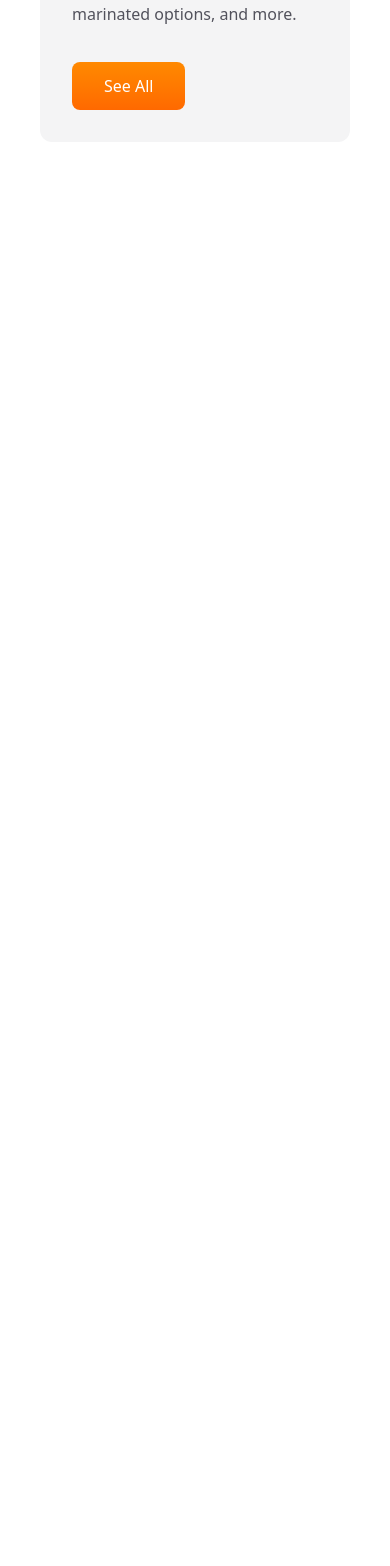
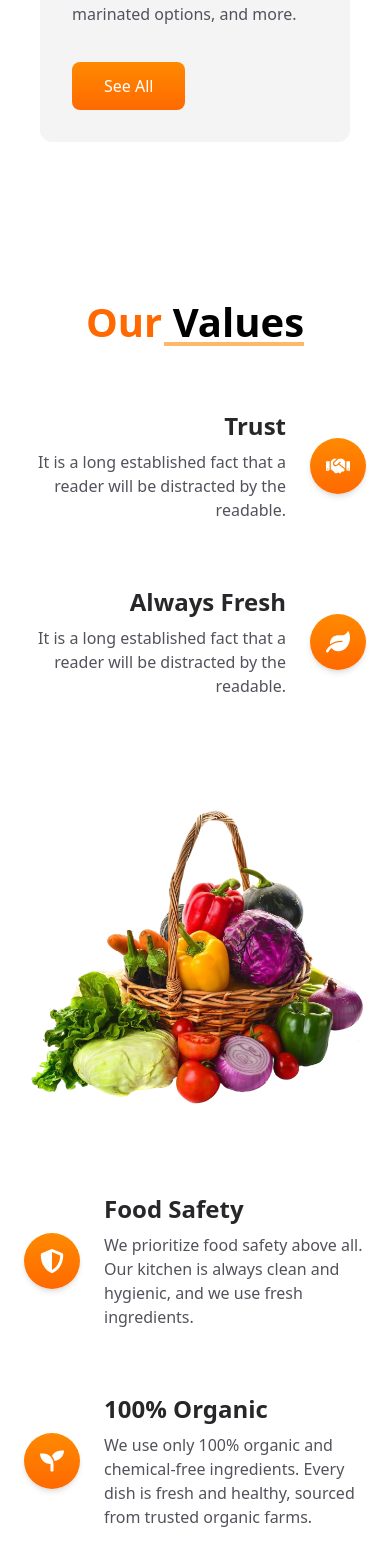
Before and after one commit to abx15/quickbite, a React (Vite) app: page / in a window 390 px wide. Shown: the part 2710-4276 px from the top of the page. Before the commit the page ends 2932 px from the top, so only its background shows below. Built offline with nearby package versions, Linux system fonts and the light colour scheme.

Commit message:
Updated Values section layout and responsiveness

```diff
--- a/src/components/Category/Category.jsx
+++ b/src/components/Category/Category.jsx
@@ -10,7 +10,7 @@ const Category = () => {
 
     const renderCards = category.map(card => {
         return (
-            <div className='flex-1 basis-[300px]'>
+            <div className='flex-1 basis-[300px]' key={card.id}>
                 <div className='w-full min-h-[30vh] relative -md-10'>
                     <img className='absolute bottom-0' src={card.image} alt="" />
                 </div>
--- a/src/components/Home/Home.jsx
+++ b/src/components/Home/Home.jsx
@@ -2,6 +2,7 @@ import React from 'react'
 import Navbar from '../Navbar/Navbar'
 import Hero from '../Hero/Hero'
 import Category from '../Category/Category'
+import Values from '../Values/Values'
 
 const Home = () => {
   return (
@@ -10,6 +11,7 @@ const Home = () => {
         <Navbar/>
         <Hero/>
         <Category/>
+        <Values/>
 
     </div>
   )
--- /dev/null
+++ b/src/components/Values/Values.jsx
@@ -0,0 +1,95 @@
+import React from 'react'
+import Heading from '../Heading/Heading'
+import { FaHandshake, FaLeaf, FaSeedling, FaShieldAlt } from "react-icons/fa";
+import BasketImage from '../../assets/basket-full-vegetables.png'
+
+const value = [
+    {
+        id: 1,
+        title: 'Trust',
+        para: 'It is a long established fact that a reader will be distracted by the readable.',
+        icon: <FaHandshake />
+    },
+    {
+        id: 2,
+        title: 'Always Fresh',
+        para: 'It is a long established fact that a reader will be distracted by the readable.',
+        icon: <FaLeaf />
+    },
+    {
+        id: 3,
+        title: 'Food Safety',
+        para: 'We prioritize food safety above all. Our kitchen is always clean and hygienic, and we use fresh ingredients.',
+        icon: <FaShieldAlt />
+    },
+    {
+        id: 4,
+        title: '100% Organic',
+        para: 'We use only 100% organic and chemical-free ingredients. Every dish is fresh and healthy, sourced from trusted organic farms.',
+        icon: <FaSeedling />
+    },
+];
+
+const Values = () => {
+
+    const leftValues = value.slice(0, 2).map(item => (
+        <div key={item.id} className='flex flex-row-reverse items-center gap-6'>
+            <div>
+                <span className='flex justify-center items-center text-white text-2xl bg-gradient-to-b from-orange-400 to-orange-500 w-14 h-14 rounded-full shadow-md'>
+                    {item.icon}
+                </span>
+            </div>
+            <div className='text-right'>
+                <h3 className='text-zinc-800 text-2xl font-bold'>{item.title}</h3>
+                <p className='text-zinc-600 text-base mt-2'>{item.para}</p>
+            </div>
+        </div>
+    ));
+
+    const rightValues = value.slice(2).map(item => (
+        <div key={item.id} className='flex items-center gap-6'>
+            <div>
+                <span className='flex justify-center items-center text-white text-2xl bg-gradient-to-b from-orange-400 to-orange-500 w-14 h-14 rounded-full shadow-md'>
+                    {item.icon}
+                </span>
+            </div>
+            <div className='text-left'>
+                <h3 className='text-zinc-800 text-2xl font-bold'>{item.title}</h3>
+                <p className='text-zinc-600 text-base mt-2'>{item.para}</p>
+            </div>
+        </div>
+    ));
+
+    return (
+        <section className='py-20'>
+            <div className='max-w-[1400px] mx-auto px-6'>
+                <Heading highlight="Our" heading="Values" />
+
+                {/* Layout */}
+                <div className='flex flex-wrap justify-center items-center gap-16 mt-16'>
+
+                    {/* Left Side */}
+                    <div className='flex flex-col justify-between gap-16 w-full md:w-[30%]'>
+                        {leftValues}
+                    </div>
+
+                    {/* Center Image */}
+                    <div className='w-full md:w-[30%] flex justify-center'>
+                        <img
+                            className='w-[350px] max-w-full mx-auto'
+                            src={BasketImage}
+                            alt="Basket of vegetables"
+                        />
+                    </div>
+
+                    {/* Right Side */}
+                    <div className='flex flex-col justify-between gap-16 w-full md:w-[30%]'>
+                        {rightValues}
+                    </div>
+                </div>
+            </div>
+        </section>
+    )
+}
+
+export default Values
--- a/src/index.css
+++ b/src/index.css
@@ -1 +1,5 @@
 @import "tailwindcss";
+
+/* *{
+    border:1px solid red;
+} */
```
